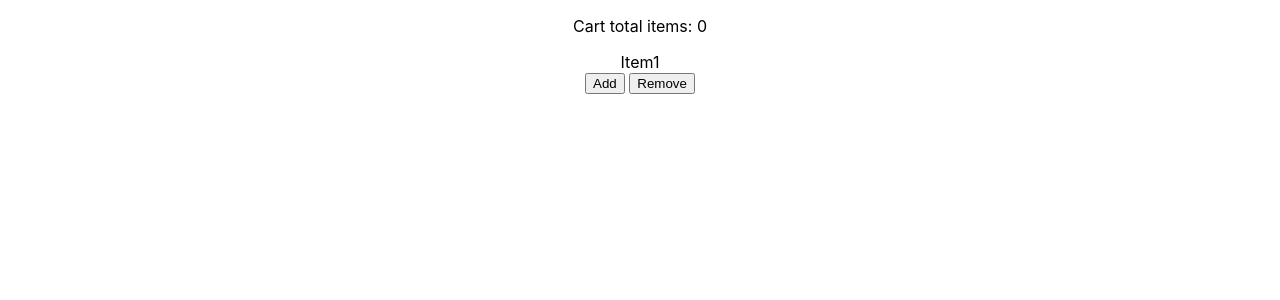
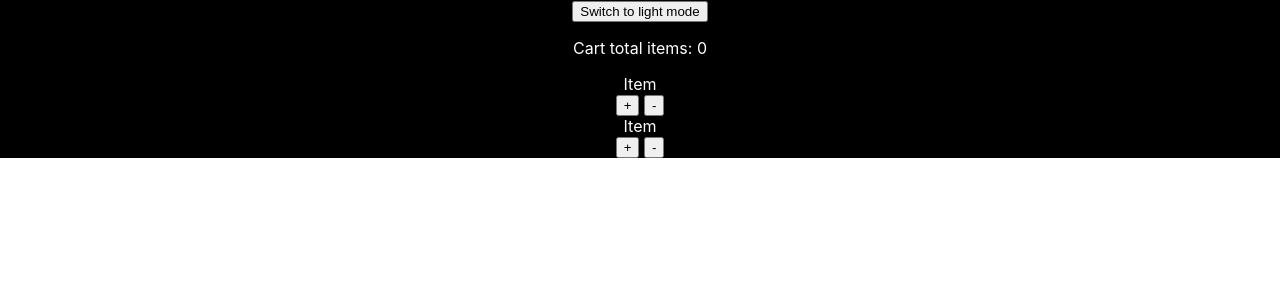
Before and after one commit to RadhikaRJ/add-to-cart, a React (Create React App) app: page / in a window 1280 px wide. Shown: the top 300 px of the page. Built offline with nearby package versions, Linux system fonts and the light colour scheme.

Commit message:
feat: dark mode

```diff
--- a/src/App.js
+++ b/src/App.js
@@ -3,21 +3,47 @@ import './App.css';
 import Cart from './Components/Cart';
 import Item from './Components/Item';
 import {useState} from "react";
+import { white } from 'ansi-colors';
 
 function App() {
 
   const [totalItemCount, setTotalItemCount] = useState(0);
+  const [mode,setMode] = useState(true);
+
+  function setStyle(){
+    if(mode){
+      return({
+        backgroundColor: "black",
+        color:"white"
+
+      })
+    }
+else return({
+  backgroundColor:"white"
+})
+
+  }
+
 
 
 
   return (
-    <div className="App">
+    <div className="App" style={setStyle()} >
 
+
+      <button onClick={()=>{setMode(!mode)}}>{mode?"Switch to light mode":"Switch to dark mode"}</button>
+      <br></br>
     <Cart totalItemCount={totalItemCount}/>
+
+    <Item setTotalItemCount={setTotalItemCount} totalItemCount={totalItemCount}/>
     <Item setTotalItemCount={setTotalItemCount} totalItemCount={totalItemCount}/>
 
 
+
+
     </div>
+
+
   );
 }
 
--- a/src/Components/Item.js
+++ b/src/Components/Item.js
@@ -7,18 +7,21 @@ function Item(props){
             <div onClick={()=>{
             props.setTotalItemCount(props.totalItemCount+1);
         }}>
-            Item1
+            Item
         </div>
         <button
         onClick={()=>{
             props.setTotalItemCount(props.totalItemCount+1);
         }}
-        >Add</button><span> </span>
+        >+</button><span> </span>
         <button
         onClick={()=>{
-            props.setTotalItemCount(props.totalItemCount-1);
+            props.setTotalItemCount(()=>{
+                var totalCount= (props.totalItemCount==0) ? 0 :props.totalItemCount-1;
+                return totalCount;
+                });
         }}
-        >Remove</button>
+        >-</button>
         </div>
 
     )
```
